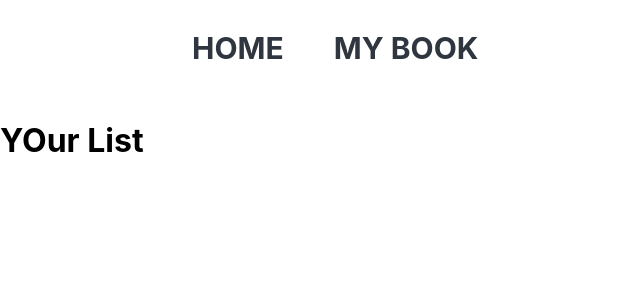
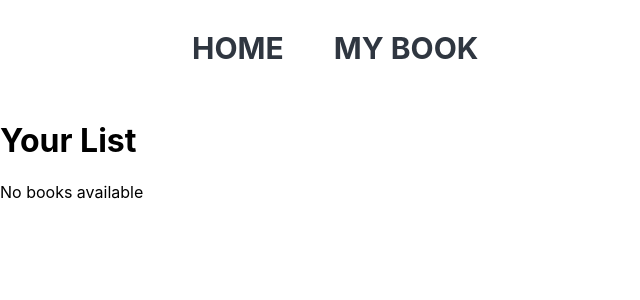
Before and after one commit to joshinasla/book_leapfrog, a React (Create React App) app: page /mybook in a window 1280 px wide. Shown: the top 300 px of the page, without its empty margins (0-640 px from the left). Built offline with nearby package versions, Linux system fonts and the light colour scheme.

Commit message:
display not available

```diff
--- a/src/pages/MyBooks/MyBooks.js
+++ b/src/pages/MyBooks/MyBooks.js
@@ -25,10 +25,11 @@ class MyBooks extends Component {
     // }
     return (
       <div className="main">
-        <h1> YOur List</h1>
+        <h1> Your List</h1>
         {myBooks.map((book) => (
           <BookItem book={book} />
         ))}
+        {myBooks.length == 0 && <span>No books available</span>}
       </div>
     );
   }
```
